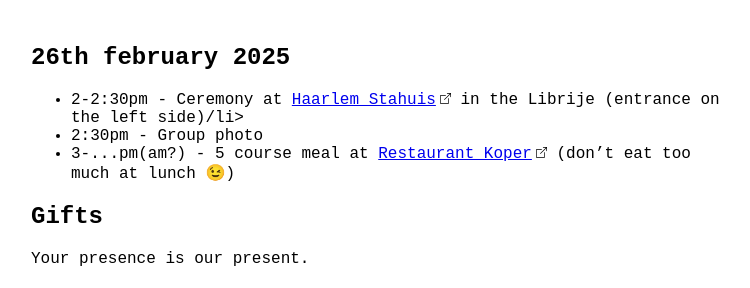
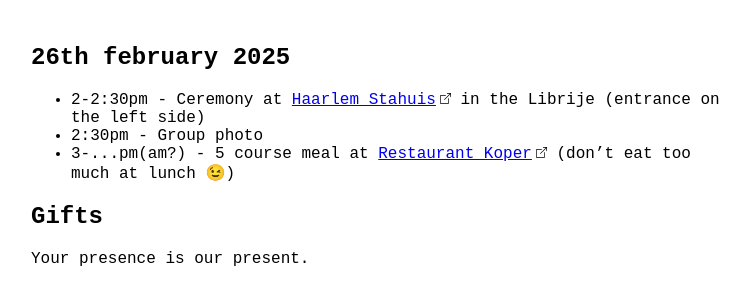
Before and after one commit to tbille/bille.dev, a Jekyll site: the page built from wedding.html, in a window 1280 px wide. Shown: the part 157-445 px from the top of the page, without its empty margins (259-1009 px from the left). Built offline with Jekyll 4.4.1, drawn with Linux system fonts in a browser that asks for light colours.

Commit message:
Ooops typo

```diff
--- a/wedding.html
+++ b/wedding.html
@@ -13,7 +13,7 @@ noindex: yes
   <h2>26th february 2025</h2>
 
   <ul>
-    <li>2-2:30pm - Ceremony at <a href="https://maps.app.goo.gl/6fyV7aYRqw5v7ex57L">Haarlem Stahuis</a> in the Librije (entrance on the left side)/li>
+    <li>2-2:30pm - Ceremony at <a href="https://maps.app.goo.gl/6fyV7aYRqw5v7ex57L">Haarlem Stahuis</a> in the Librije (entrance on the left side)</li>
     <li>2:30pm - Group photo</li>
     <li>3-...pm(am?) - 5 course meal at <a href="https://maps.app.goo.gl/329L7SUkGgVnx3QbA">Restaurant Koper</a> (don’t eat too much at lunch 😉)
 </li>
```
